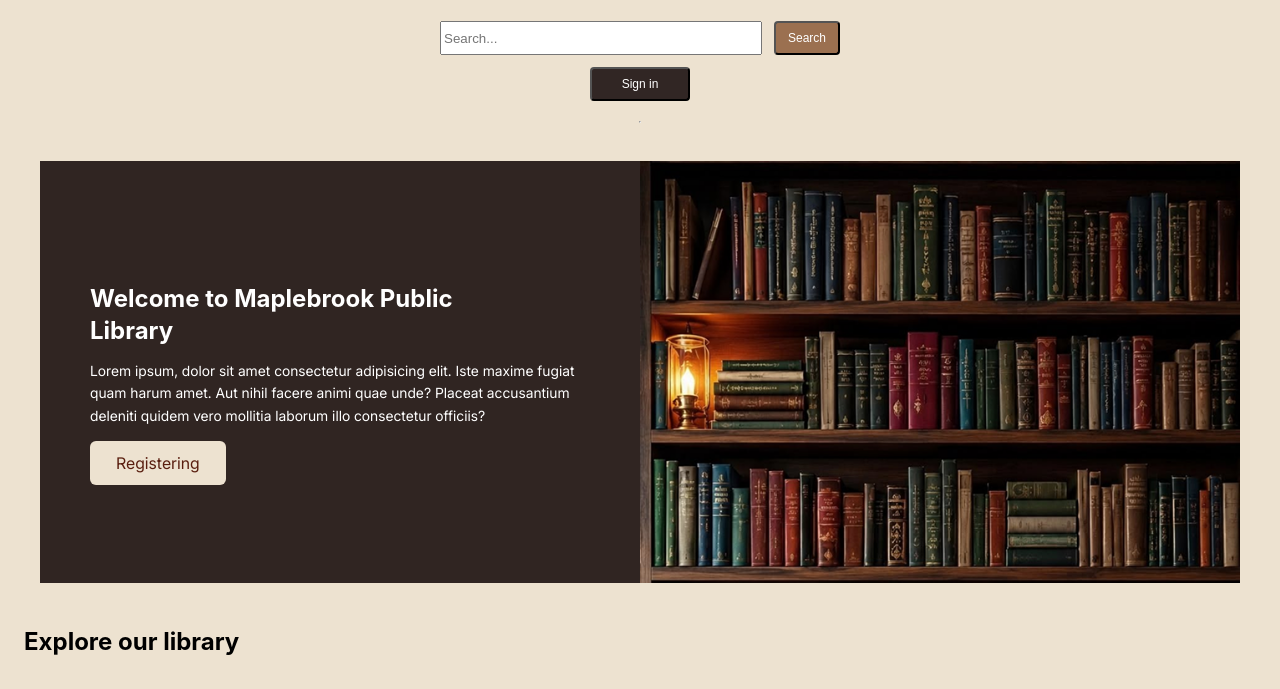
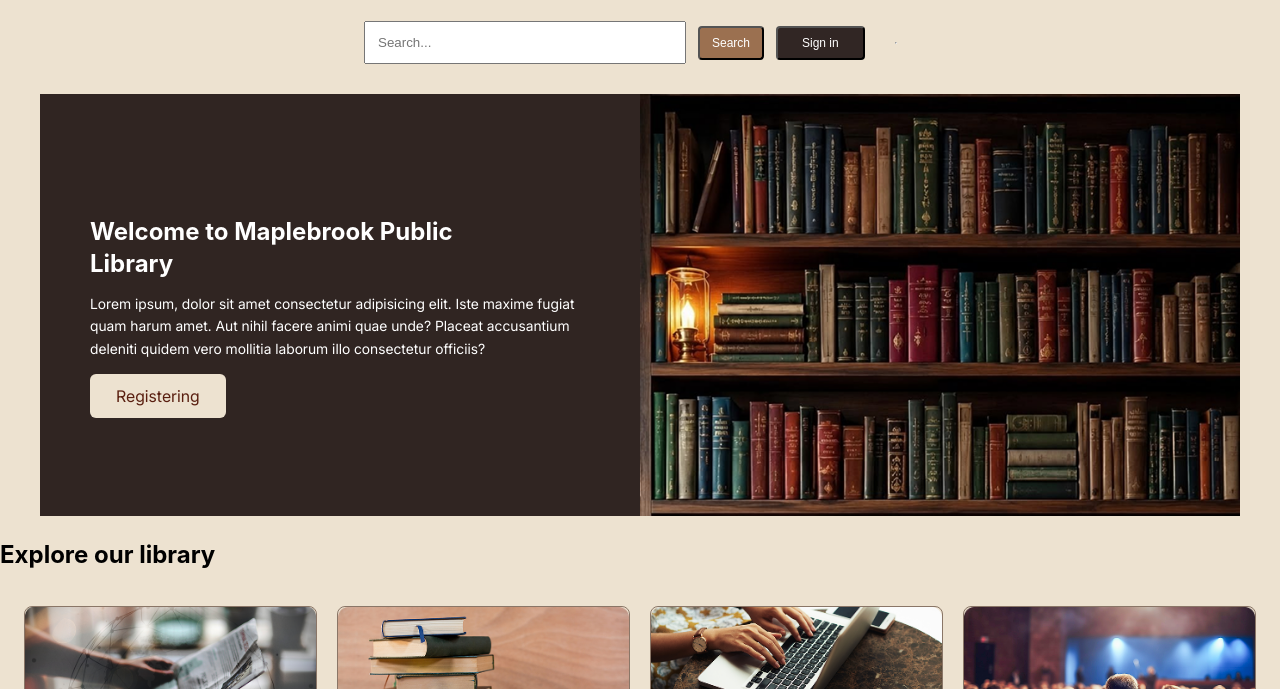
Before and after one commit to Kimia-sm/Assignment-week-10, a plain HTML site: page index.html in a window 1280 px wide. Shown: the part 111-800 px from the top of the page. Drawn offline with Linux system fonts and the light colour scheme; a web font is replaced by a local one.

Commit message:
search container

```diff
--- a/styles.css
+++ b/styles.css
@@ -234,7 +234,7 @@ body {
     flex-direction: row;
   }
 
-  .search-container {
+.search-container {
   display: flex;
   flex-direction: column;
   align-items: center;
@@ -242,24 +242,28 @@ body {
   max-width: 37.5rem;
   padding: 0 1.5rem;
   margin: 0 auto 1.875rem;
-  box-sizing: border-box;
   gap: 0.75rem;
 }
 
 .search-bar {
   display: flex;
-  flex-wrap: wrap;
-  justify-content: center;
+  flex-direction: column;
+  align-items: center;
   width: 100%;
   max-width: 25rem;
   gap: 0.75rem;
-  margin: 0;
 }
 
 .search-bar input {
-  flex: 1 1 10rem;
+  width: 100%;
   min-width: 0;
+  padding: 0.75rem;
+}
+
+.search-button,
+.log-in-button {
   max-width: 100%;
+  min-width: 0;
 }
 
   .hero {
@@ -267,12 +271,70 @@ body {
     border-radius: 0;
     max-width: 75rem;
   }
+
+
+/* Search - Mobile First */
+.search-container {
+  display: flex;
+  flex-direction: column;
+  align-items: center;
+  width: 100%;
+  max-width: 37.5rem;
+  padding: 0 1.5rem;
+  margin: 0 auto 1.875rem;
+  gap: 0.75rem;
 }
 
+.search-bar {
+  display: flex;
+  flex-direction: column;
+  align-items: center;
+  width: 100%;
+  max-width: 25rem;
+  gap: 0.75rem;
+}
+
+.search-bar input {
+  width: 100%;
+  min-width: 0;
+  padding: 0.75rem;
+}
+
+.search-button,
+.log-in-button {
+  max-width: 100%;
+  min-width: 0;
+}
+
+.hero {
+  width: 100%;
+  max-width: 75rem;
+}
+
+/* Desktop */
 @media (min-width: 50rem) {
+  .search-container {
+    flex-direction: row;
+    justify-content: center;
+  }
+
+  .search-bar {
+    flex-direction: row;
+  }
+
+  .search-bar input {
+    flex: 1;
+  }
+
   .hero {
     grid-template-columns: 1fr 1fr;
   }
+}
+
+  .hero {
+    grid-template-columns: 1fr 1fr;
+  }
+}
 
   .hero-copy {
     align-self: center;
```
